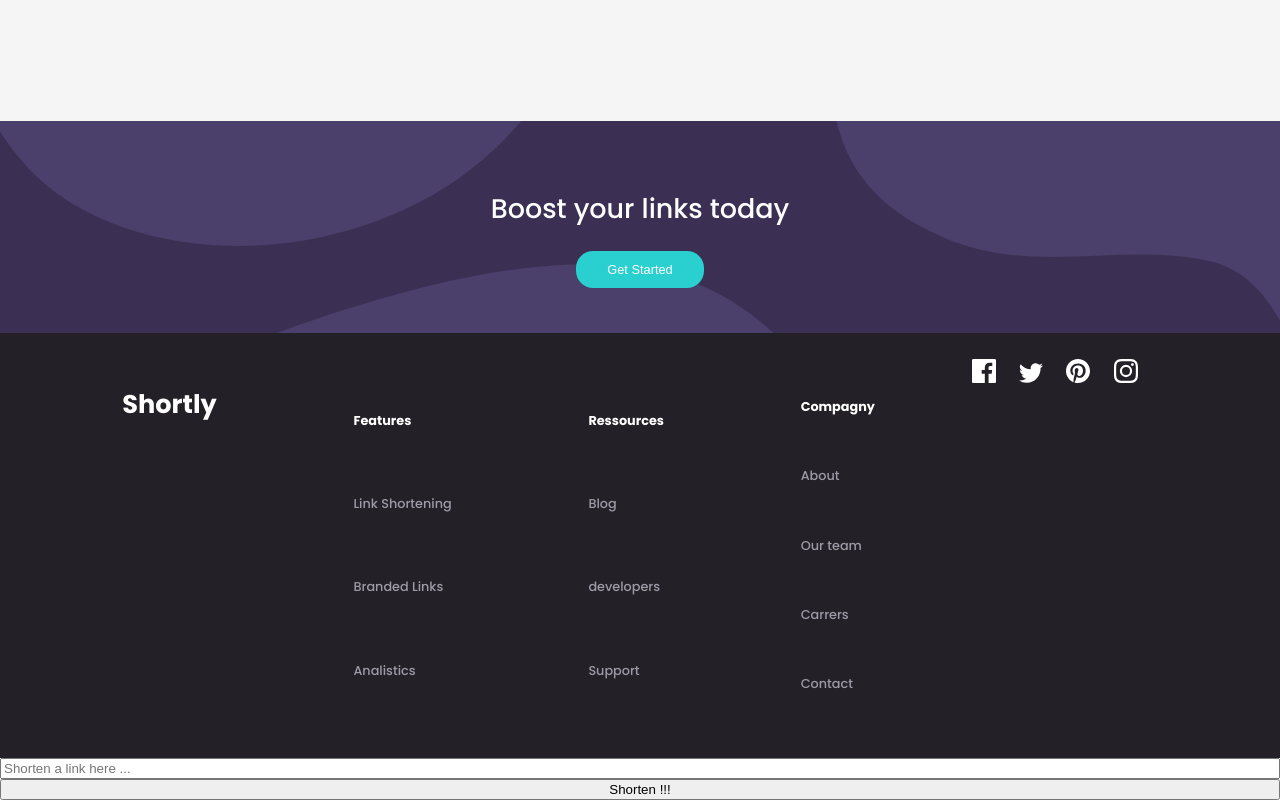
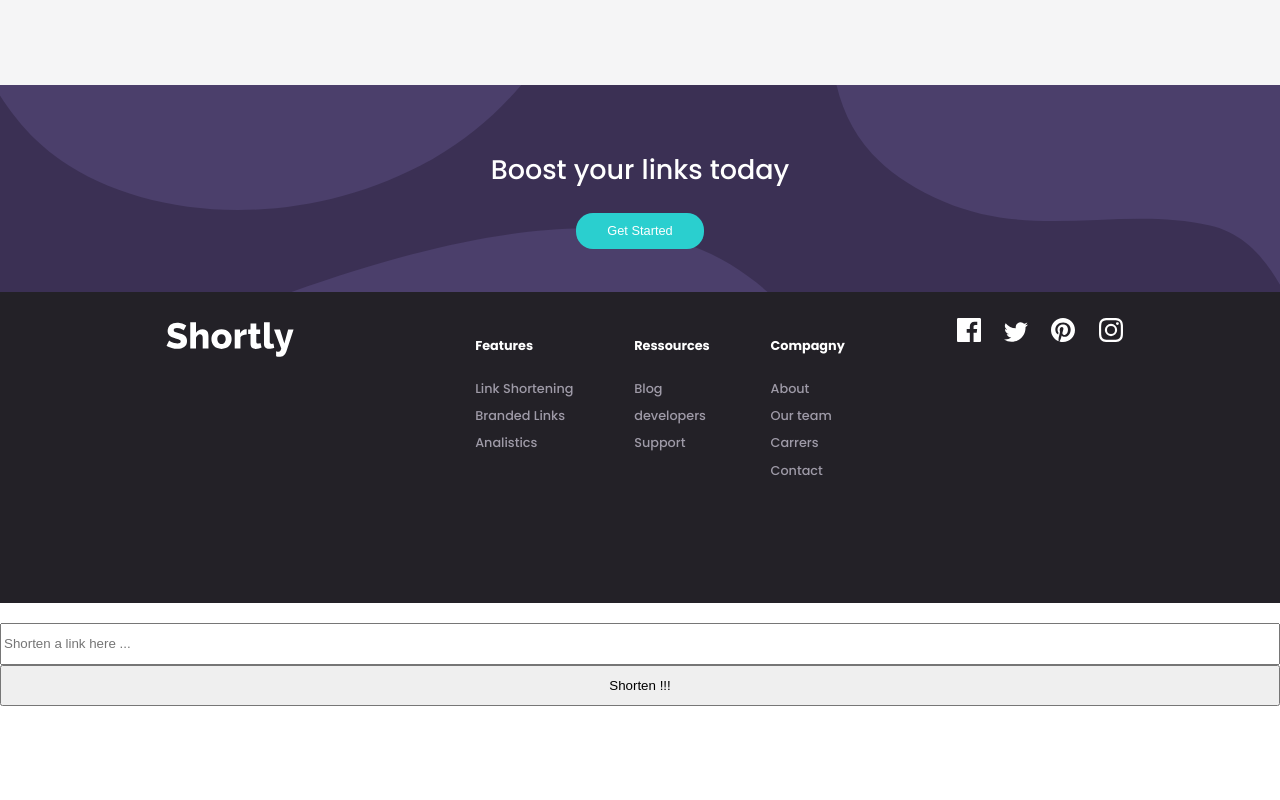
Before and after one commit to steph29/challenge5, a plain HTML site: page index.html in a window 1280 px wide. Shown: the part 1364-2164 px from the top of the page. After the commit the page ends 2070 px from the top, so only its background shows below. Drawn offline with Linux system fonts and the light colour scheme.

Commit message:
End of the css of the third part

```diff
--- a/css/style.css
+++ b/css/style.css
@@ -4,7 +4,7 @@ html {
 }
 body {
   display: grid;
-  grid-template-rows: 30% 40% 10% 20%;
+  grid-template-rows: 30% 40% 10% 15%;
   grid-template-columns: 100%;
   grid-template-areas:
     "first-container"
@@ -61,7 +61,6 @@ body {
 }
 .container-image {
   grid-area: image;
-  padding-right: -35%;
 }
 p,
 ul {
@@ -78,12 +77,9 @@ ul {
 li {
   display: flex;
 }
-#title {
-  color: black;
-  font-size: 1.5rem;
-  margin: 0%;
-  padding: 0%;
+.logo {
   align-self: center;
+  width: 8rem;
 }
 .connection {
   justify-content: end;
@@ -202,7 +198,9 @@ button {
 }
 footer {
   grid-area: footer;
-  display: flex;
+  display: grid;
+  grid-template-columns: 1fr 1fr 1fr;
+  grid-template-rows: 0.5fr;
   justify-content: space-evenly;
   align-content: start;
   padding: 2%;
@@ -210,22 +208,37 @@ footer {
   font-weight: 500;
   background-color: hsl(260, 8%, 14%);
 }
+footer .logo {
+  align-self: flex-start;
+  padding-top: 1%;
+  grid-column-start: 1;
+  grid-column-end: 2;
+  justify-self: center;
+}
 footer h3 {
   color: #fff;
   font-size: 1.6rem;
 }
-.footer-listing {
+.list {
+  display: flex;
+  flex-direction: row;
+  grid-column-start: 2;
+  grid-column-end: 3;
+  justify-content: space-between;
+}
+.list b {
+  color: #fff;
+  line-height: 2rem;
+}
+.listing1,
+.listing3,
+.listing2 {
   display: flex;
   flex-direction: column;
-  justify-content: space-evenly;
-}
-.footer-listing b {
-  color: #fff;
+  line-height: 0.1rem;
 }
 .socialNetworks {
-  display: flex;
-  justify-content: space-evenly;
+  grid-column-start: 3;
+  grid-column-end: 4;
+  justify-self: center;
 }
-.socialNetworks img {
-  margin: 5%;
-}
--- a/index.html
+++ b/index.html
@@ -16,9 +16,7 @@
     <div class="container header-container">
       <div class="menu">
         <li>
-          <ul id="title">
-            <b>Shortly</b>
-          </ul>
+          <img src="./images/logo.svg" alt="logo" class="logo">
           <ul>
             features
           </ul>
@@ -120,8 +118,9 @@
 
     <!-- footer -->
     <footer>
-      <h3>Shortly</h3>
-      <li class="footer-listing listing1">
+      <img src="./images/logo-white.svg" alt="logo" class="logo" >
+      <div class="list">
+             <li class="listing1">
         <ul>
           <b>Features</b>
         </ul>
@@ -135,7 +134,7 @@
           Analistics
         </ul>
       </li>
-      <li class="footer-listing listing2">
+      <li class="listing2">
         <ul>
           <b>Ressources</b>
         </ul>
@@ -149,7 +148,7 @@
           Support
         </ul>
       </li>
-      <li class="footer-listing listing3">
+      <li class="listing3">
         <ul>
           <b>Compagny</b>
         </ul>
@@ -166,7 +165,9 @@
           Contact
         </ul>
       </li>
-      <div class="socialNetwoks">
+      </div>
+
+      <div class="socialNetworks">
         <img src="./images/icon-facebook.svg" alt="icon-facebook" />
         <img src="./images/icon-twitter.svg" alt="icon-twitter" />
         <img src="./images/icon-pinterest.svg" alt="icon-pinterest" />
```
